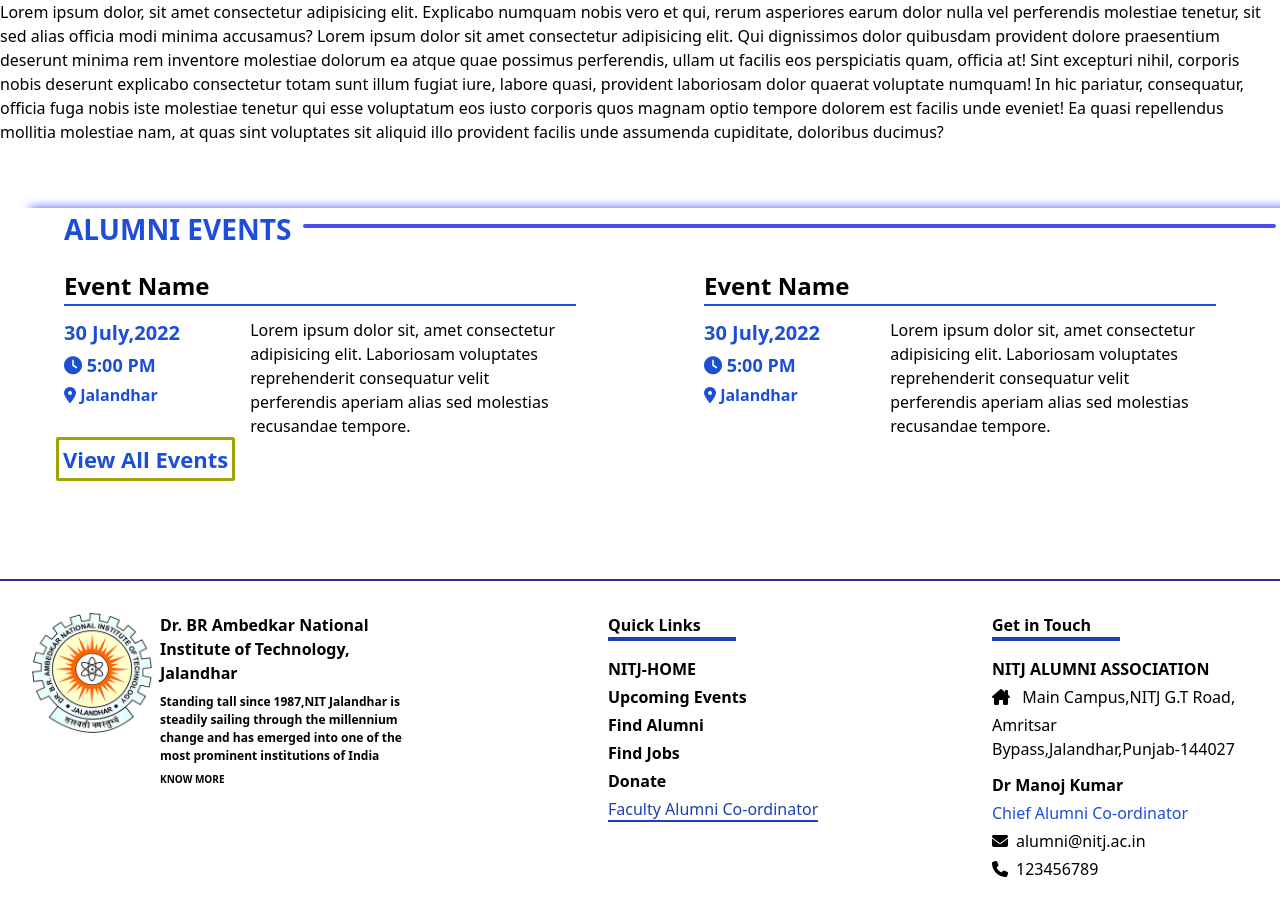
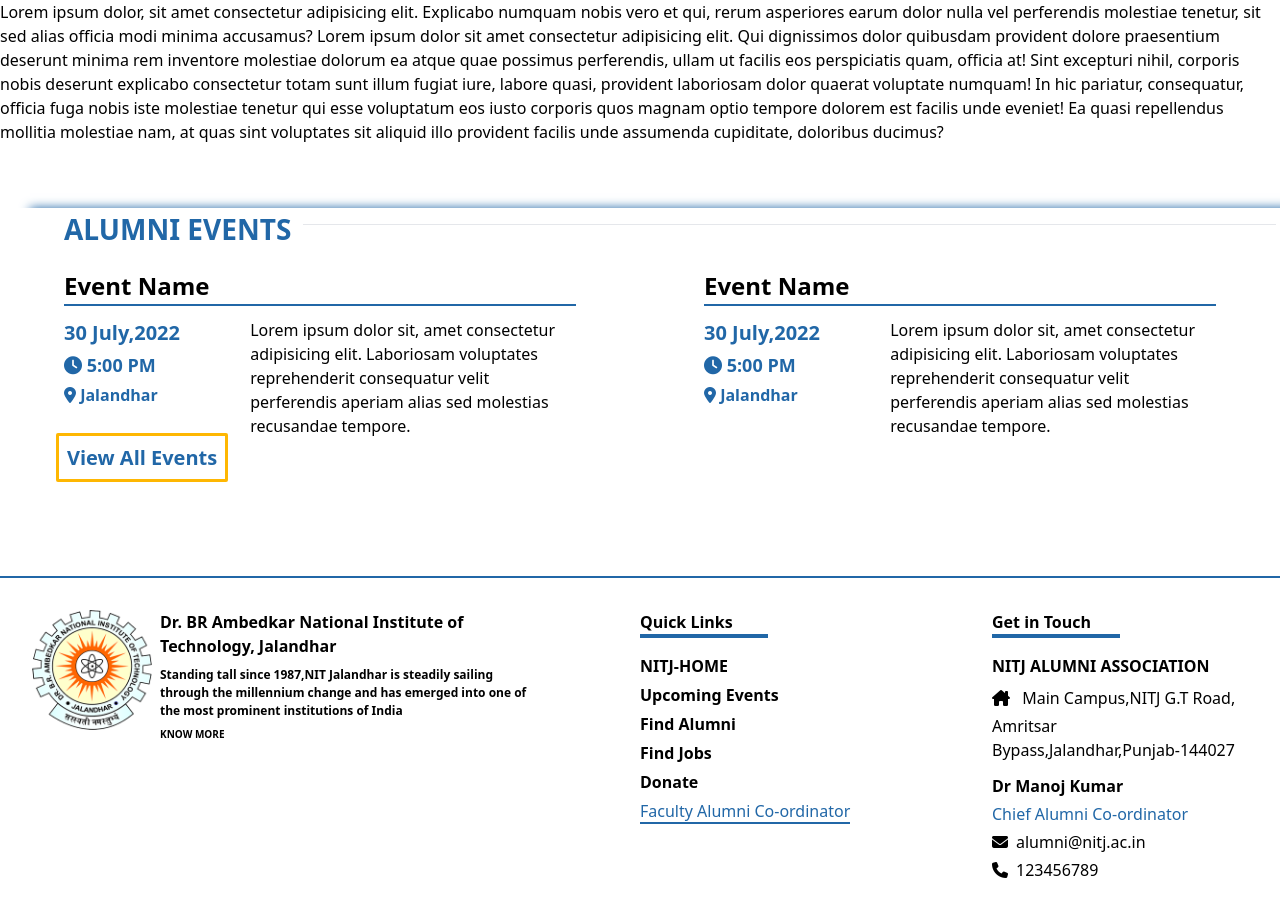
Before and after one commit to Jiya126/alumni, a plain HTML site: page sushant.html in a window 1280 px wide. Drawn offline with nearby package versions, Linux system fonts and the light colour scheme.

Commit message:
Update sushant.html

```diff
--- a/sushant.html
+++ b/sushant.html
@@ -10,25 +10,22 @@
 </head>
 <style>
 
-    hr.new5 {
-  border: 2px solid rgb(75, 75, 241);
-  border-radius: 5px;
-}
+
 .framed {
     height: 80% !important;
   box-shadow:
-    30px 0 10px 0 rgb(80, 80, 254);
+    30px 0 10px 0 #2167A7;
 
 }
 .btn2{
-    border: 3px solid rgb(162, 162, 4);
+    border: 3px solid #FEB702;
     display: inline;
-    padding: 4px;
+    padding: 8px;
     border-radius: 2px;
     margin-top: 10% !important;
 }
 .btn2:hover{
-    background-color: rgb(162, 162, 4);
+    background-color: #FEB702;;
 }
 .btn2 a:hover{
     color: white;
@@ -59,7 +56,7 @@
 
     <div  class="mt-[5%] ml-[5%] flex align-middle">
 
-        <div><div class="text-blue-700 text-[28px] font-bold mb-[8%]"> ALUMNI EVENTS</div></div>
+        <div><div class="text-[#2167A7] text-[28px] font-bold mb-[8%]"> ALUMNI EVENTS</div></div>
         <div class="w-[80%] mt-4 ml-3"><hr class="new5"></div>
     </div>
 <div>
@@ -68,20 +65,20 @@
 
         <div class="left flex-col lg:w-[40%] w-[70%] lg:ml-[5%]">
 
-            <div class="heading text-[24px] font-semibold mb-3 border-b-2 border-blue-700">Event Name</div>
+            <div class="heading text-[24px] font-semibold mb-3 border-b-2 border-[#2167A7]">Event Name</div>
 
             <div class="flex justify-between">
                 <div class="info w-[40%] mb-6">
-<div class="date text-blue-700 text-[20px] font-semibold mb-1">
+<div class="date text-[#2167A7] text-[20px] font-semibold mb-1">
 30 July,2022
 </div>
 
-<div class="time text-blue-700 mb-1 text-[18px] font-semibold">
-   <i class="fas fa-clock text-blue-700"></i> 5:00 PM
+<div class="time text-[#2167A7] mb-1 text-[18px] font-semibold">
+   <i class="fas fa-clock text-[#2167A7]"></i> 5:00 PM
     </div>
 
-    <div class="location text-blue-700 text-[16px] font-semibold">
-       <i class="fas fa-location-dot text-blue-700 mb-4"></i> Jalandhar
+    <div class="location text-[#2167A7] text-[16px] font-semibold">
+       <i class="fas fa-location-dot text-[#2167A7] mb-4"></i> Jalandhar
         </div>
 
 </div>
@@ -98,20 +95,20 @@
 
         <div class="right flex-col lg:w-[40%] w-[70%] lg:mr-[5%]">
 
-            <div class="heading text-[24px] font-semibold mb-3 border-b-2 border-blue-700">Event Name</div>
+            <div class="heading text-[24px] font-semibold mb-3 border-b-2 border-[#2167A7]">Event Name</div>
 
             <div class="flex justify-between">
                 <div class="info w-[40%]">
-<div class="date text-blue-700 text-[20px] font-semibold mb-1">
+<div class="date text-[#2167A7] text-[20px] font-semibold mb-1">
 30 July,2022
 </div>
 
-<div class="time text-blue-700 mb-1 text-[18px] font-semibold">
-   <i class="fas fa-clock text-blue-700"></i> 5:00 PM
+<div class="time text-[#2167A7] mb-1 text-[18px] font-semibold">
+   <i class="fas fa-clock text-[#2167A7]"></i> 5:00 PM
     </div>
 
-    <div class="location text-blue-700 text-[16px] font-semibold">
-       <i class="fas fa-location-dot text-blue-700"></i> Jalandhar
+    <div class="location text-[#2167A7] text-[16px] font-semibold">
+       <i class="fas fa-location-dot text-[#2167A7]"></i> Jalandhar
         </div>
 
 </div>
@@ -127,14 +124,14 @@
 
     </div>
 
-    <div class="btn2 text-[22px] font-semibold relative left-14"><a href="#" class="text-blue-700">View All Events</a> </div>
+    <div class="btn2 text-[20px] font-semibold relative left-14"><a href="#" class="text-[#2167A7]">View All Events</a> </div>
     </div>
 
 
     <!--footer-->
-    <div class="w-[100%] h-[100%] mt-[8%]">
-   <div class="footer design w-[100%] bg-[#fff] relative bottom-0 flex justify-between" style="border-top: 2px solid rgb(46, 46, 150);">
-<div class="sec1 lg:w-[30%] w-[70%] flex mt-8 mx-8">
+    <div class="w-[100%] mt-[8%] h-[65vh]">
+   <div class="footer design w-[100%] bg-[#fff] relative bottom-0 flex justify-between" style="border-top: 2px solid #2167A7;">
+<div class="sec1 lg:w-[40%] w-[70%] flex mt-8 mx-8">
 
     <img src="./nitj-logo.png" alt="" style="width: 15vh; height : 15vh;">
     <div class="ml-2">
@@ -154,28 +151,28 @@
 </div>
 
 <div class="sec2 lg:w-[50%] w-[90%] mt-8 mx-8 flex justify-between" >
-<div class="quicklinks w-[40%]">
-    <h2 class="font-bold w-[50%] border-b-4  border-blue-800 mb-4 text-black">Quick Links</h2>
+<div class="quicklinks w-[40%] ml-[5%]">
+    <h2 class="font-bold w-[50%] border-b-4  border-[#2167A7] mb-4 text-black">Quick Links</h2>
     <ul>
-        <li class="mb-1 hover:text-orange-700 font-semibold"><a href="#">NITJ-HOME</a></li>
-        <li class="mb-1 hover:text-orange-700 font-semibold"><a href="#">Upcoming Events</a></li>
-        <li class="mb-1 hover:text-orange-700 font-semibold"><a href="#">Find Alumni</a></li>
-        <li class="mb-1 hover:text-orange-700 font-semibold"><a href="#">Find Jobs</a></li>
-        <li class="mb-1 hover:text-orange-700 font-semibold"><a href="#">Donate</a></li>
-        <li><a href="#"  class="text-blue-800 border-b-2 border-blue-800 hover:text-orange-700 hover:border-orange-700">Faculty Alumni Co-ordinator</a></li>
+        <li class="mb-[5px] hover:text-orange-700 font-semibold"><a href="#">NITJ-HOME</a></li>
+        <li class="mb-[5px] hover:text-orange-700 font-semibold"><a href="#">Upcoming Events</a></li>
+        <li class="mb-[5px] hover:text-orange-700 font-semibold"><a href="#">Find Alumni</a></li>
+        <li class="mb-[5px] hover:text-orange-700 font-semibold"><a href="#">Find Jobs</a></li>
+        <li class="mb-[5px] hover:text-orange-700 font-semibold"><a href="#">Donate</a></li>
+        <li><a href="#"  class="text-[#2167A7] border-b-2 border-[#2167A7] hover:text-orange-700 hover:border-orange-700">Faculty Alumni Co-ordinator</a></li>
     </ul>
 </div>
 
 <div class="quicklinks w-[40%]">
-    <h2 class="font-bold w-[50%] border-b-4  border-blue-800 mb-4 text-black">Get in Touch</h2>
+    <h2 class="font-bold w-[50%] border-b-4  border-[#2167A7] mb-4 text-black">Get in Touch</h2>
 
         <div>
-        <div class="mb-1 hover:text-orange-700 font-semibold"><a href="#">NITJ ALUMNI ASSOCIATION</a></div>
+        <div class="mb-2 hover:text-orange-700 font-bold"><a href="#">NITJ ALUMNI ASSOCIATION</a></div>
         <i class="fas fa-house-chimney mr-2 mb-2"></i>
         Main Campus,NITJ G.T Road, Amritsar Bypass,Jalandhar,Punjab-144027
     </div>
         <div class="mb-1 hover:text-orange-700 font-semibold mt-3"><a href="#">Dr Manoj Kumar</a></div>
-        <h3 class="text-blue-700"  >Chief Alumni Co-ordinator</h3>
+        <h3 class="text-[#2167A7]"  >Chief Alumni Co-ordinator</h3>
         <div class="flex align-middle"><i class="fas fa-envelope mt-2 mr-2"></i>
         <div class="mt-1">alumni@nitj.ac.in</div>
         </div>
```
